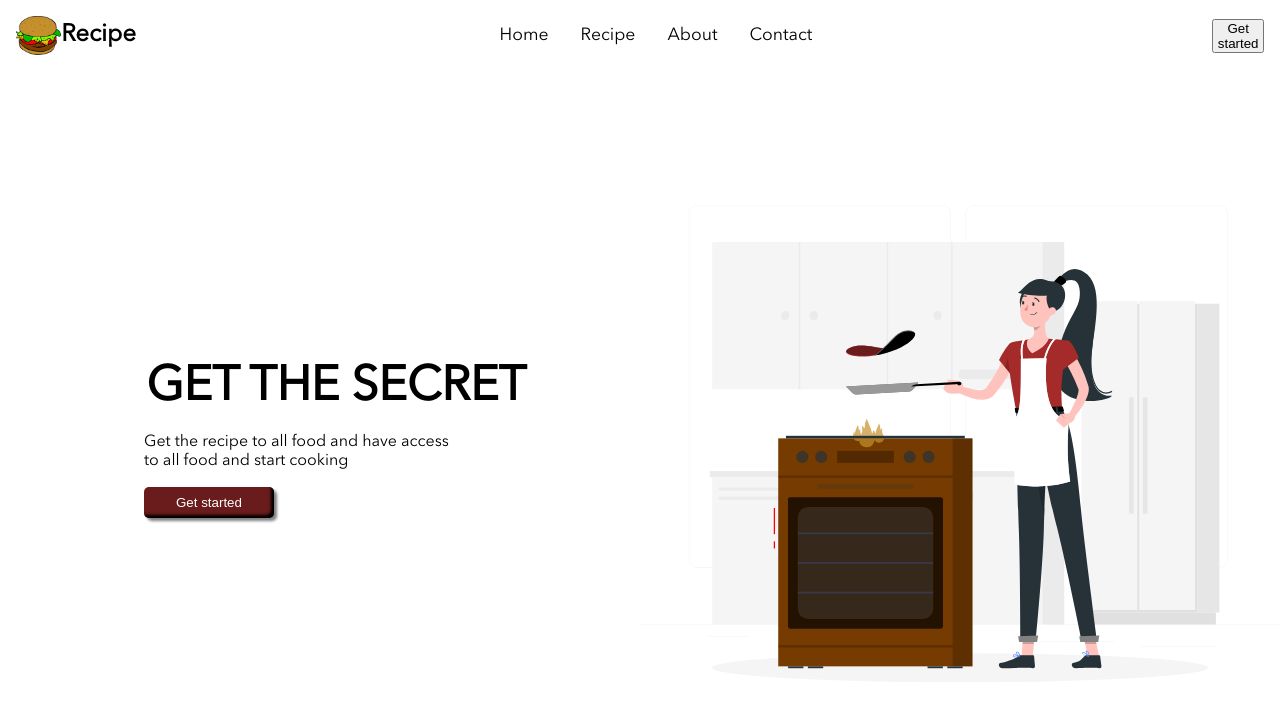
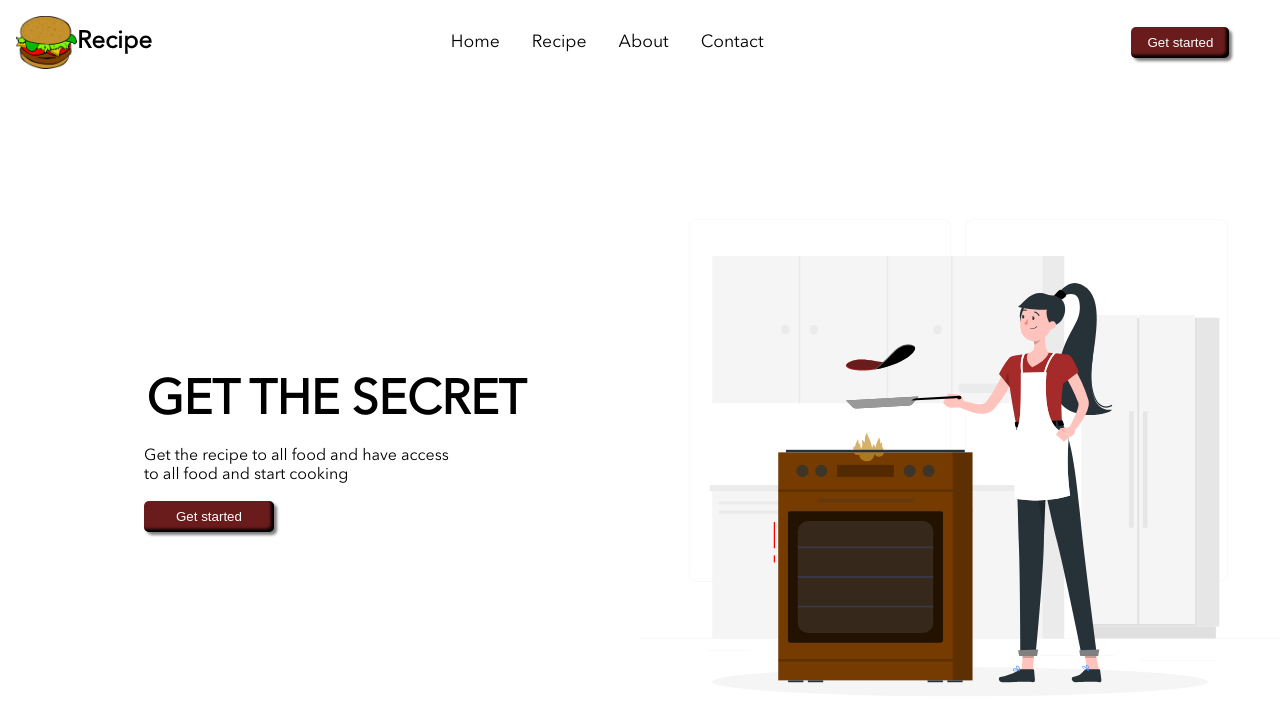
Before and after one commit to TaiwoSoftware/Foodie-cooker, a React (Vite) app: page / in a window 1280 px wide. Shown: the top 722 px of the page. Built offline with nearby package versions, Linux system fonts and the light colour scheme.

Commit message:
Working on the design face and remove all unnecessary things

```diff
--- a/src/styles.css
+++ b/src/styles.css
@@ -1,8 +1,8 @@
 @font-face {
-    font-family: 'avenir';
-    src: url('./components//avenir/AvenirNextLTPro-Regular.otf');
+  font-family: "avenir";
+  src: url("./components//avenir/AvenirNextLTPro-Regular.otf");
 }
-*{
+* {
   margin: 0;
   padding: 0;
 }
@@ -13,19 +13,30 @@ html {
 }
 
 body {
-    font-family: 'avenir', sans-serif;
+  font-family: "avenir", sans-serif;
 }
 
 .allLogo {
   display: flex;
   align-items: center;
+  margin-right: -13rem;
 }
 .allLogo img {
   width: 10%;
+}
+.links {
+  margin-right: 23rem;
+}
 
-}
-.links{
-    margin-right: 25rem;
+.buttons button {
+  border: none;
+   padding: .5rem 1rem;
+  background: #6a1b1b;
+  border-radius: 5px;
+  color: #fff;
+  box-shadow: inset -3px -3px 3px black, 3px 3px 3px gray;
+  cursor: pointer;
+  box-sizing: border-box;
 }
 nav {
   display: flex;
@@ -33,7 +44,7 @@ nav {
   padding: 1rem;
 }
 
-li{
+li {
   list-style: none;
   display: inline;
   margin-left: 2rem;
@@ -51,14 +62,13 @@ a {
 }
 
 .buttons {
-    display: flex;
 }
 
 .buttons input {
-    border-radius: .2rem;
+  border-radius: 0.2rem;
   width: 100%;
   border: 1px solid black;
-    padding: .2rem;
+  padding: 0.2rem;
   outline: none;
 }
 
@@ -72,7 +82,7 @@ a {
 }
 
 .home {
-    padding:1rem 0;
+  padding: 1rem 0;
   margin-top: 3rem;
 }
 
@@ -84,7 +94,7 @@ a {
   text-align: center;
 }
 
- .homeer{
+.homeer {
   display: grid;
   grid-template-columns: 1fr 1fr;
 }
@@ -97,7 +107,7 @@ a {
   margin-top: 4rem;
 }
 
- .texter p{
+.texter p {
   margin-top: 1rem;
   margin-left: 9rem;
 }
@@ -107,19 +117,19 @@ a {
   text-align: left;
 }
 
- .get{
+.get {
   border: none;
   margin-top: 1rem;
-    padding: .5rem 2rem;
+  padding: 0.5rem 2rem;
   background: #6a1b1b;
-    border-radius: 5px ;
+  border-radius: 5px;
   color: #fff;
   box-shadow: inset -3px -3px 3px black, 3px 3px 3px gray;
   cursor: pointer;
   margin-left: 9rem;
 }
 
- .food h1{
+.food h1 {
   text-transform: uppercase;
   text-align: center;
   margin-top: 6rem;
```
Lines whose indentation alone changed are shown as unchanged.
